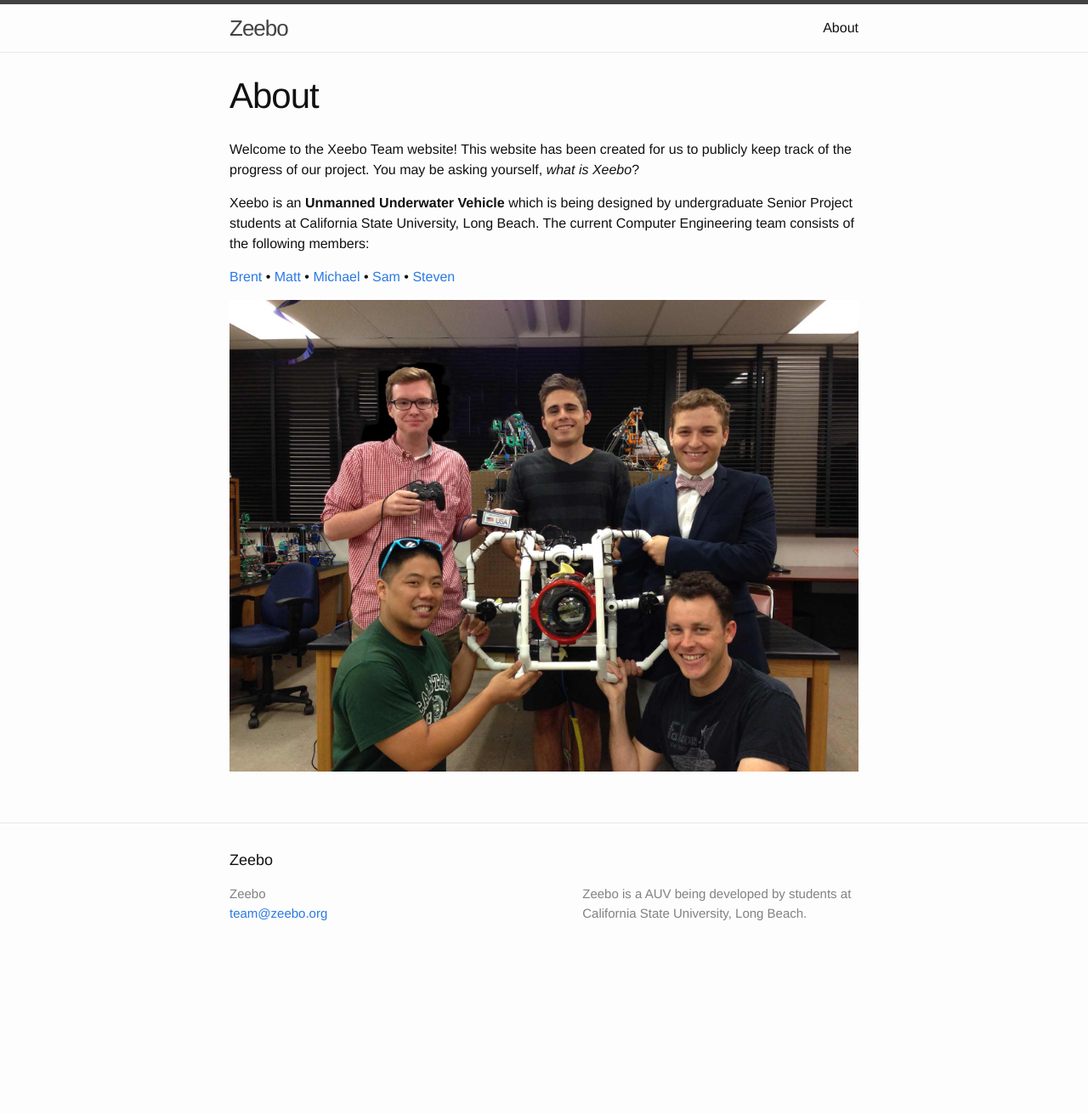
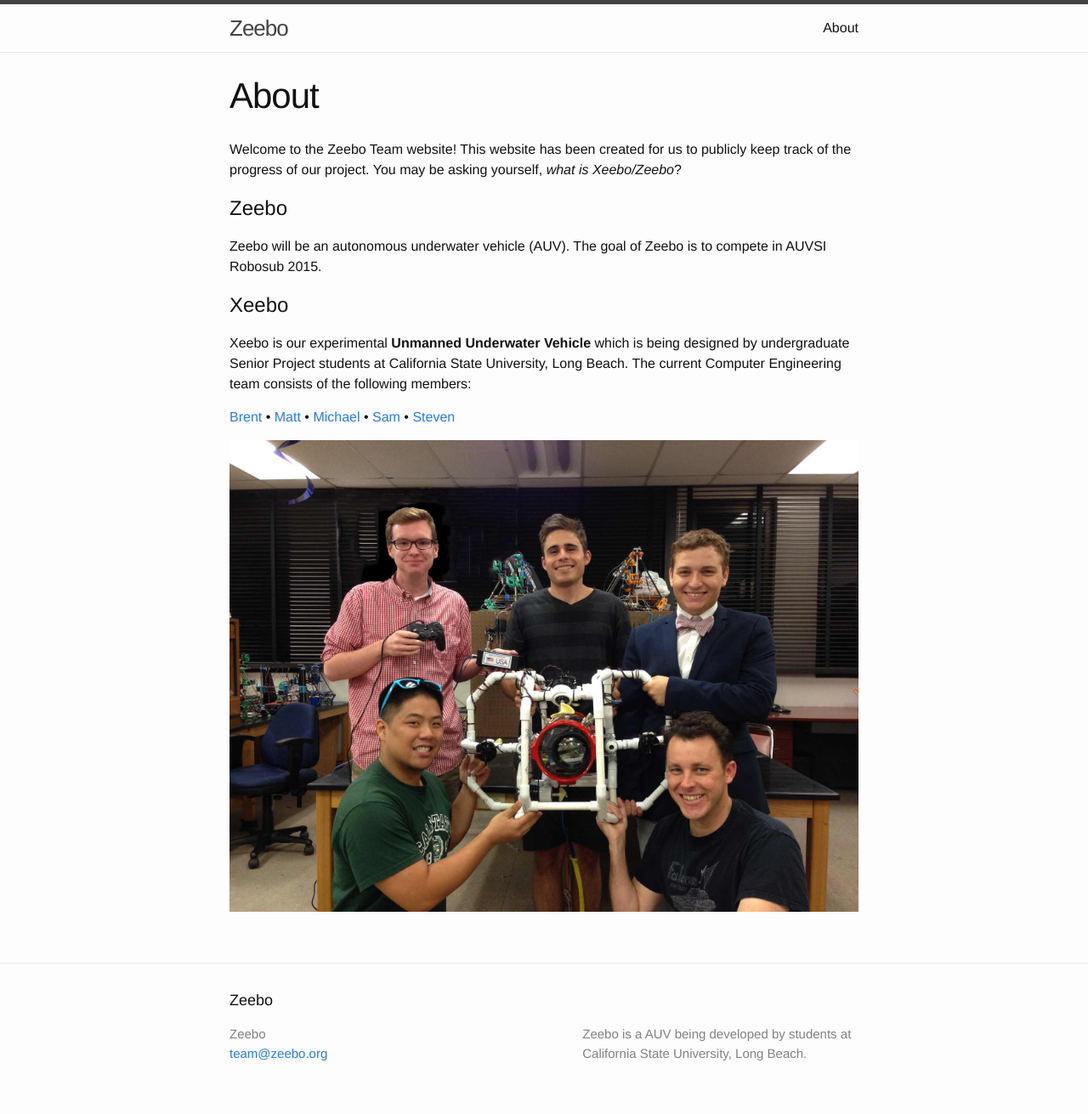
Before and after one commit to vartan/Xeebo, a Jekyll site: the page built from about.md, in a window 1280 px wide. Shown: the whole page at 85% size. Built offline with Jekyll 4.4.1, drawn with Linux system fonts in a browser that asks for light colours; before the commit the page ends 1146 px from its top, so only the background shows below that.

Commit message:
updated post

```diff
--- a/about.md
+++ b/about.md
@@ -4,9 +4,13 @@
 permalink: /about/
 ---
 
-Welcome to the Xeebo Team website! This website has been created for us to publicly keep track of the progress of our project. You may be asking yourself, *what is Xeebo*?
+Welcome to the Zeebo Team website! This website has been created for us to publicly keep track of the progress of our project. You may be asking yourself, *what is Xeebo/Zeebo*?
 
-Xeebo is an **Unmanned Underwater Vehicle** which is being designed by undergraduate Senior Project students at California State University, Long Beach. The current Computer Engineering team consists of the following members:
+#Zeebo
+Zeebo will be an autonomous underwater vehicle (AUV). The goal of Zeebo is to compete in AUVSI Robosub 2015.
+
+#Xeebo
+Xeebo is our experimental **Unmanned Underwater Vehicle** which is being designed by undergraduate Senior Project students at California State University, Long Beach. The current Computer Engineering team consists of the following members:
 
 [Brent](mailto:brent@zeebo.org) &bull; [Matt](mailto:matt@zeebo.org) &bull; [Michael](mailto:michael@zeebo.org) &bull; [Sam](mailto:sam@zeebo.org) &bull; [Steven](mailto:steven@zeebo.org)
 
```
